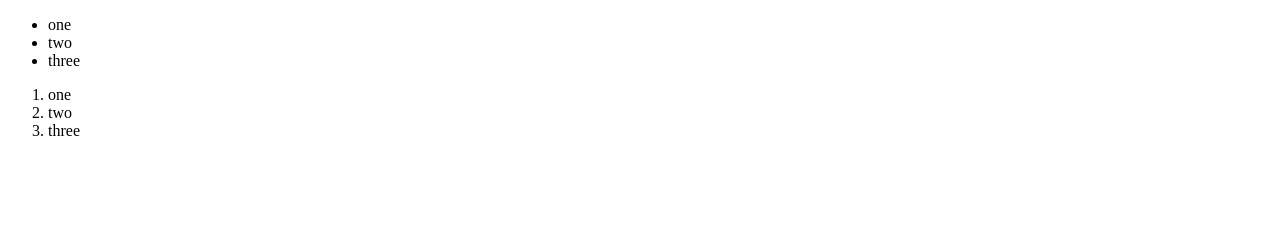
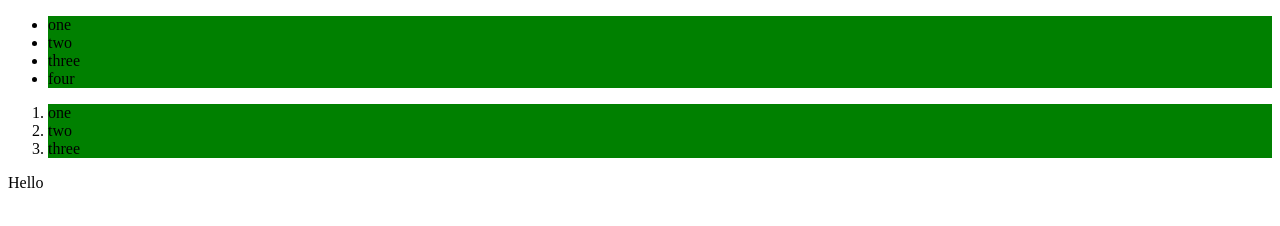
Before and after one commit to gisellen/DOM-Manipulation-Assignment, a plain HTML site: page assignment-3/index.html in a window 1280 px wide. Drawn offline with Linux system fonts and the light colour scheme.

Commit message:
Modified files

```diff
--- a/index.html
+++ b/assignment-3/index.html
@@ -21,5 +21,6 @@
     </section>
     <div class="footer">
     </div>
+    <script src="script.js"></script>
 </body>
 </html>
--- /dev/null
+++ b/assignment-3/script.js
@@ -0,0 +1,49 @@
+// 1)
+const one = document.getElementById('container')
+console.log(one)
+
+// 2)
+const two = document.querySelector("#container")
+console.log(two)
+
+// 3)
+const three = document.querySelectorAll(".second")
+console.log(three)
+
+// 4)
+const four = document.getElementById('container').lastElementChild.querySelector('.third')
+console.log(four)
+
+// 5)
+const five = document.getElementById('container')
+p = document.createElement('p')
+p.innerText = "Hello"
+five.appendChild(p)
+// 6)
+const six = document.querySelector(".footer")
+six.classList.add('main')
+
+// 7)
+six.classList.remove('main')
+
+// 8)
+const eight = document.getElementById('container')
+li = document.createElement('li')
+
+// 9)
+li.innerText = "four"
+
+// 10)
+eight.querySelector('ul').appendChild(li)
+
+// 11)
+const eleven = document.querySelectorAll('li')
+eleven.forEach(num => {
+    num.style.background = "green"
+})
+
+// 12)
+let r = document.querySelector('.footer')
+if(r.parentNode){
+    r.parentNode.removeChild(r)
+}
```
Also changed, not shown: script.js (deleted).
